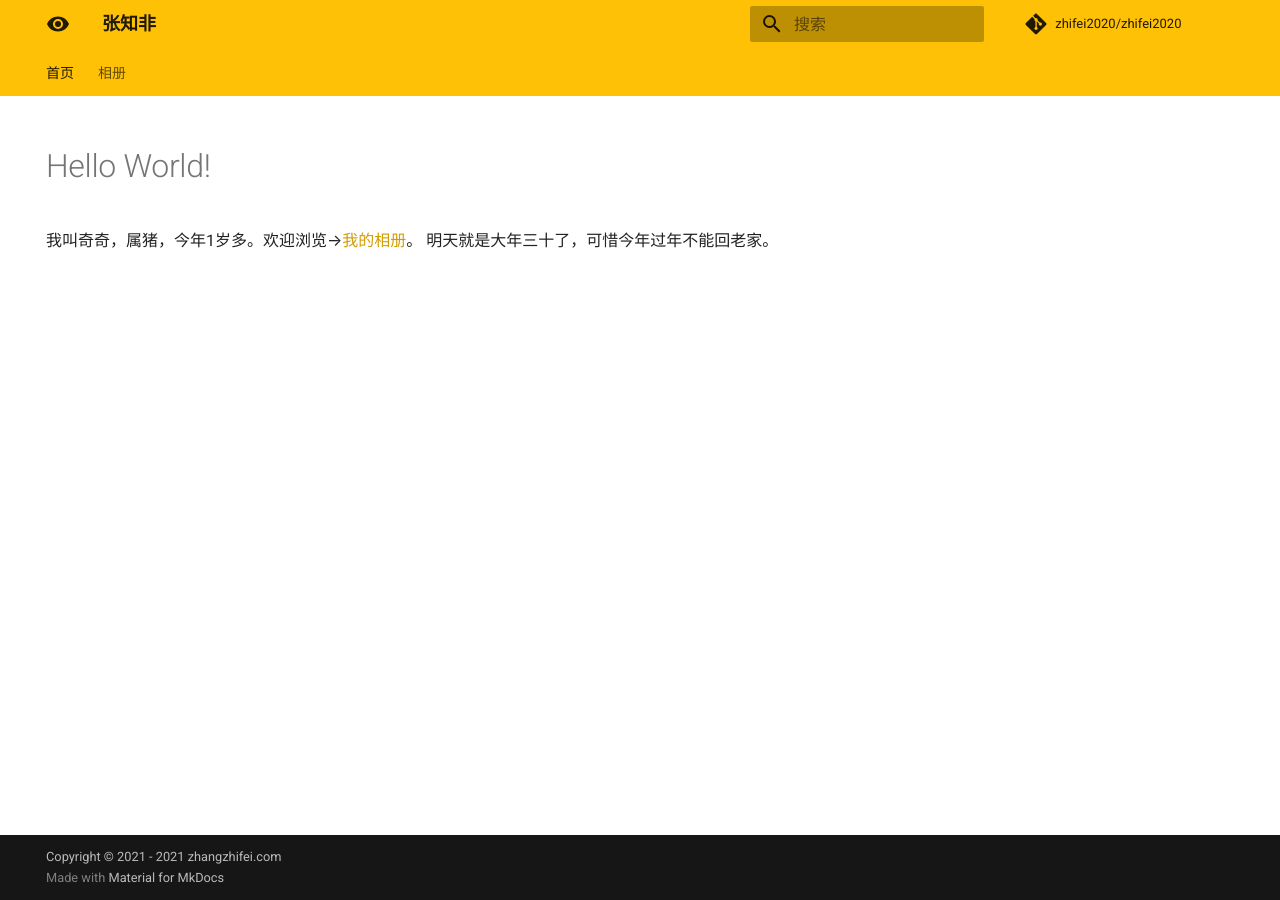
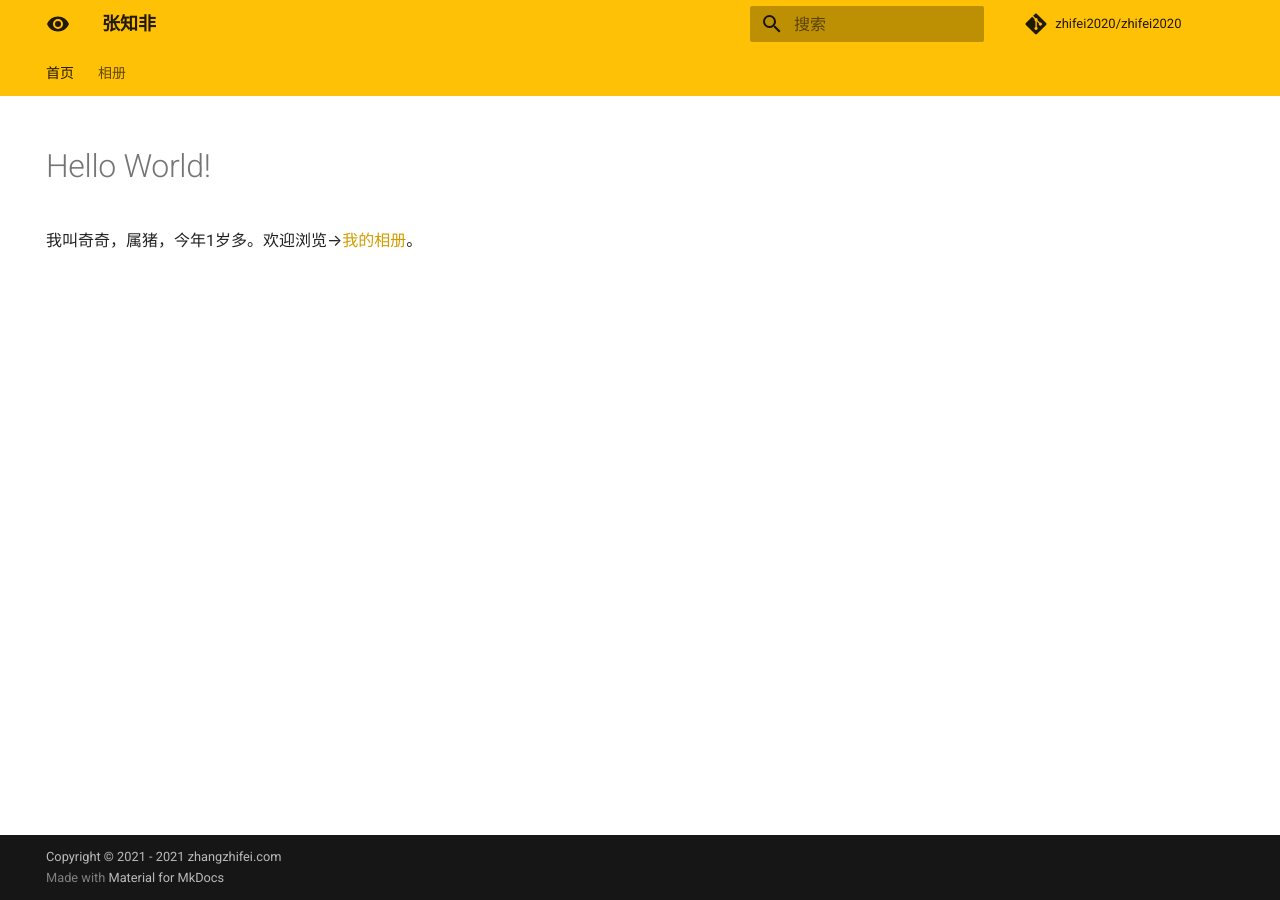
Before and after one commit to zhifei2020/zhifei2020, an MkDocs documentation site: the page built from docs/index.md, in a window 1280 px wide. Built offline with MkDocs 1.6.1 and Material for MkDocs 9.7.7, drawn with Linux system fonts in a browser that asks for light colours; comment, search, counter and statistics services are not loaded.

Commit message:
modified index

```diff
--- a/docs/index.md
+++ b/docs/index.md
@@ -7,4 +7,3 @@ hide:
 # Hello World!
 
 我叫奇奇，属猪，今年1岁多。欢迎浏览→[我的相册](photos/202001/)。
-明天就是大年三十了，可惜今年过年不能回老家。
```
